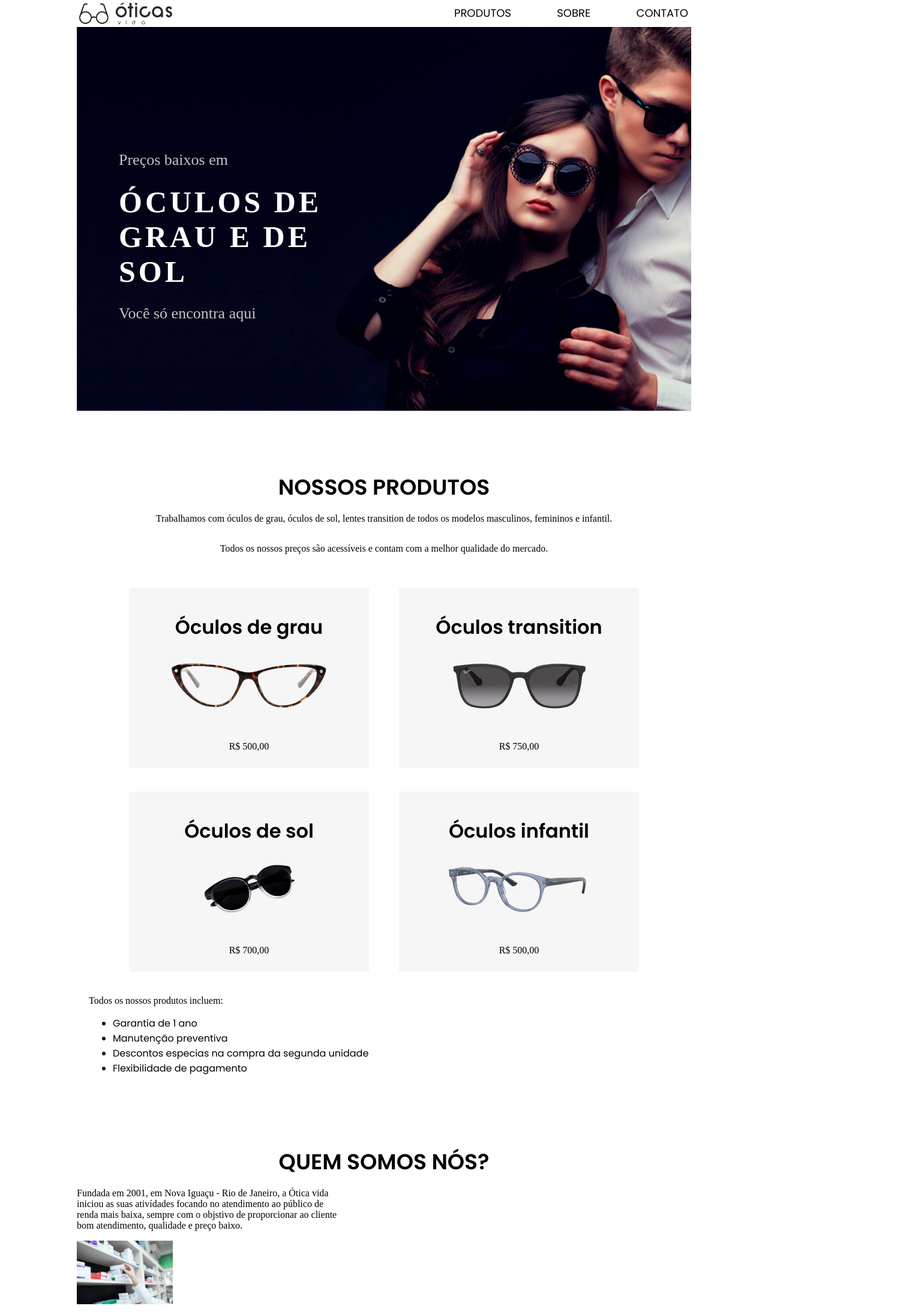
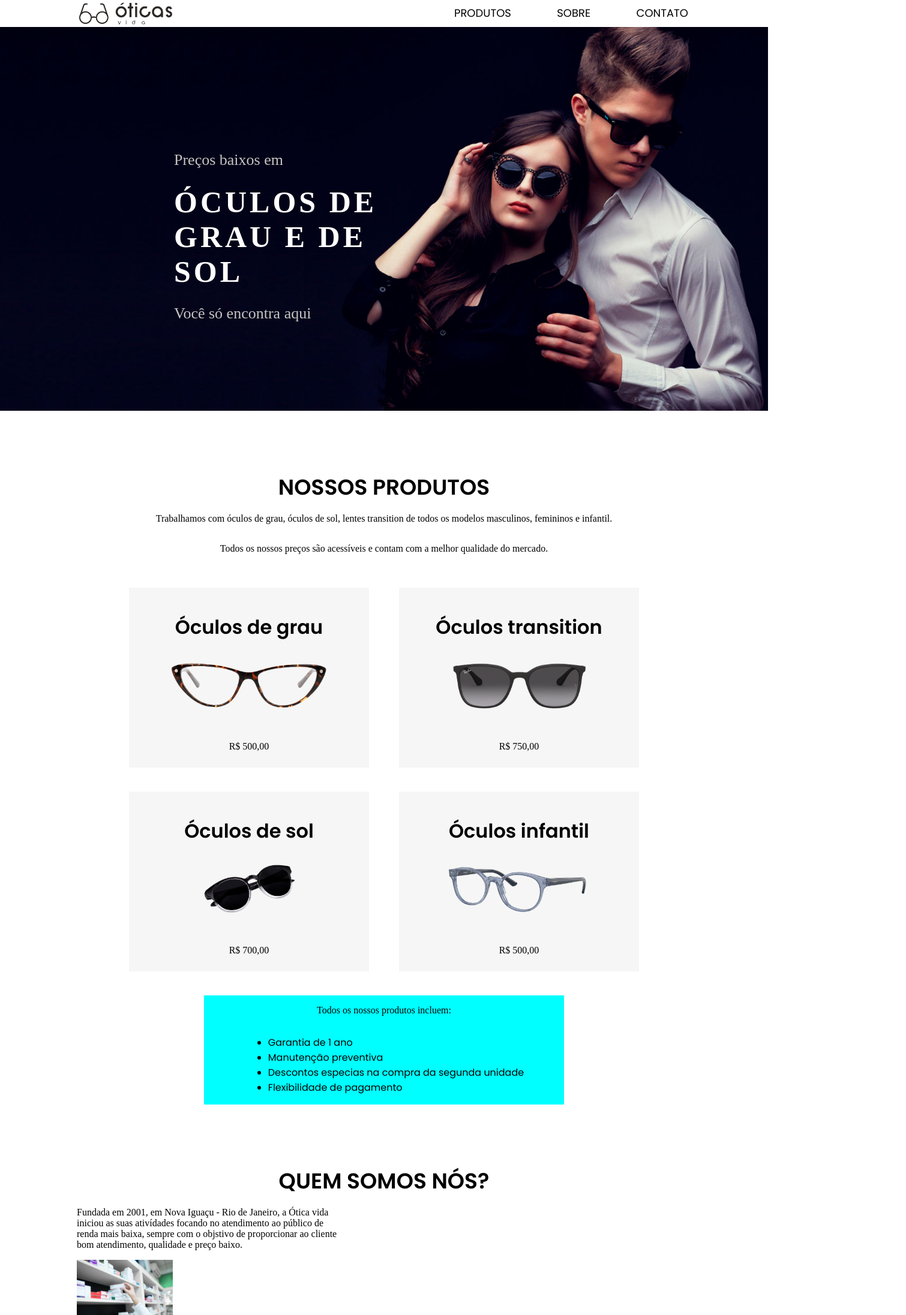
Before and after one commit to LeandroMayron/-tica-viva, a React (Create React App) app: page / in a window 1280 px wide. Shown: the top 2193 px of the page at 60% size, 1510 px wide, since content can reach past the window. Built offline with nearby package versions, Linux system fonts and the light colour scheme; a web font is replaced by a local one.

Commit message:
terminado a estilização dos cards

```diff
--- a/src/Componentes/conteudo/SecaoCapa/Style.css
+++ b/src/Componentes/conteudo/SecaoCapa/Style.css
@@ -4,13 +4,13 @@
     background-image: url(../../../assets/capa.png);
     background-repeat: no-repeat;
     background-position: center;
-    background-size: 160%;
+    background-size: cover;
 }
 
 .conteudoCapa{
     width: 100%;
     height: 100%;
-    margin: 30px 30px;
+    margin: 30px 250px;
     padding: 20px;
     display: flex;
     flex-direction: column;
--- a/src/Componentes/conteudo/SecaoCapa/index.js
+++ b/src/Componentes/conteudo/SecaoCapa/index.js
@@ -2,7 +2,7 @@ import '../SecaoCapa/Style.css'
 
 export default function SecaoCapa() {
     return (
-        <section className="limitarSecao secaoCapa">
+        <section className=" secaoCapa">
             <div className='conteudoCapa'>
                 <p className='paragrafoCapa'>Preços baixos em</p>
                 <h1 className='titulo'>ÓCULOS DE GRAU E DE SOL</h1>
--- a/src/Componentes/conteudo/SecaoProdutos/Style.css
+++ b/src/Componentes/conteudo/SecaoProdutos/Style.css
@@ -51,3 +51,14 @@
     padding: 30px;
     object-fit: contain;
 }
+
+.listaProdutos{
+    width: 100%;
+    max-width: 600px;
+    margin: 0 auto;
+    display: flex;
+    flex-direction: column;
+    justify-content: center;
+    align-items: center;
+    background-color: aqua;
+}
--- a/src/Componentes/conteudo/SecaoProdutos/index.js
+++ b/src/Componentes/conteudo/SecaoProdutos/index.js
@@ -37,7 +37,7 @@ export default function SecaoProdutos() {
 
             </div>
 
-            <div>
+            <div className='listaProdutos'>
                 <p>Todos os nossos produtos incluem:</p>
                 <ul>
                     <li>Garantia de 1 ano</li>
```
